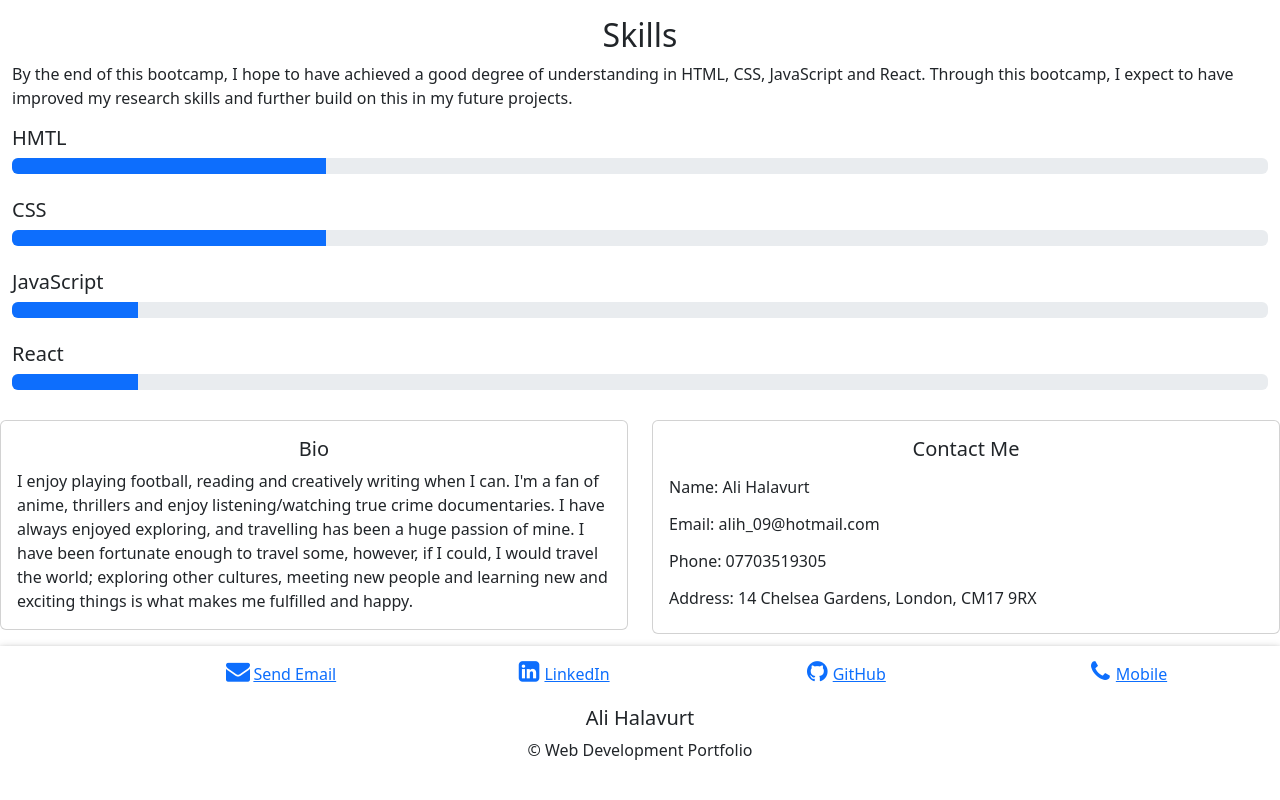
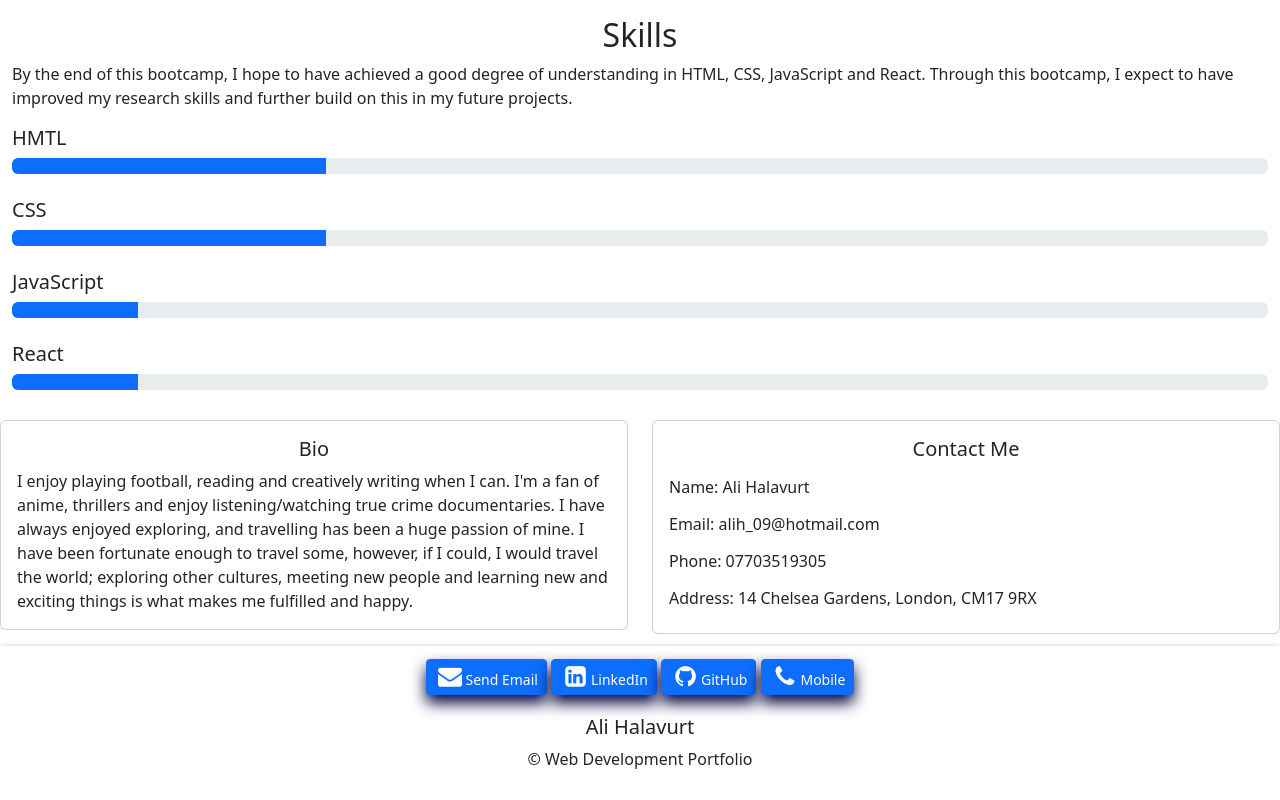
Before and after one commit to alih92/Bootstrap-Portfolio, a plain HTML site: page index.html in a window 1280 px wide. Shown: the part 1795-2595 px from the top of the page. Drawn offline with nearby package versions, Linux system fonts and the light colour scheme; files whose address does not match are found by name.

Commit message:
added buttons to footer section with box shadow

```diff
--- a/assets/css/style.css
+++ b/assets/css/style.css
@@ -73,7 +73,11 @@ img{
   grid-template-columns: 1fr 1fr 1fr 1fr;
   justify-content: center;
   align-items: center;
-  margin-left: 10%;
+  margin: 0 5% 0 5%;
+}
+
+.btn{
+  box-shadow: 0px 8px 15px rgb(2, 2, 63);
 }
 
 /* footer section */
--- a/index.html
+++ b/index.html
@@ -161,11 +161,12 @@
 <!-- Footer -->
 <footer
   class="page-section contact" id="contact">
-    <div id="contact-container">
-      <a href = "mailto: alih_09@hotmail.com"><i style="font-size:24px" class="fa fa-fw">&#xf0e0;</i>Send Email</a>
-      <a href="https://www.linkedin.com/in/ali-halavurt-bsc-a8225992" target="_blank"><i style="font-size:24px" class="fa fa-fw">&#xf08c;</i>LinkedIn</a>
-      <a href="https://github.com/alih92" target="_blank"><i style="font-size:24px" class="fa fa-fw">&#xf09b;</i>GitHub</a>
-      <a href="tel:07777777777"><i style="font-size:24px" class="fa fa-fw">&#xf095;</i>Mobile</a>
+    <div id="contact-container d-grid gap-2 d-md-block">
+      <a type="button" class="btn btn-primary btn-sm" href = "mailto: alih_09@hotmail.com"><i style="font-size:24px" class="fa fa-fw">&#xf0e0;</i>Send Email</a>
+      <a type="button" class="btn btn-primary btn-sm" href="https://www.linkedin.com/in/ali-halavurt-bsc-a8225992" target="_blank"><i style="font-size:24px" class="fa fa-fw">&#xf08c;</i>LinkedIn</a>
+      <a type="button" class="btn btn-primary btn-sm" href="https://github.com/alih92" target="_blank"><i style="font-size:24px" class="fa fa-fw">&#xf09b;</i>GitHub</a>
+      <a type="button" class="btn btn-primary btn-sm" href="tel:07777777777"><i style="font-size:24px" class="fa fa-fw">&#xf095;</i>Mobile</a>
+
   </div>
   <h5>Ali Halavurt</h5>
   <p>&#169 Web Development Portfolio</p>
```
